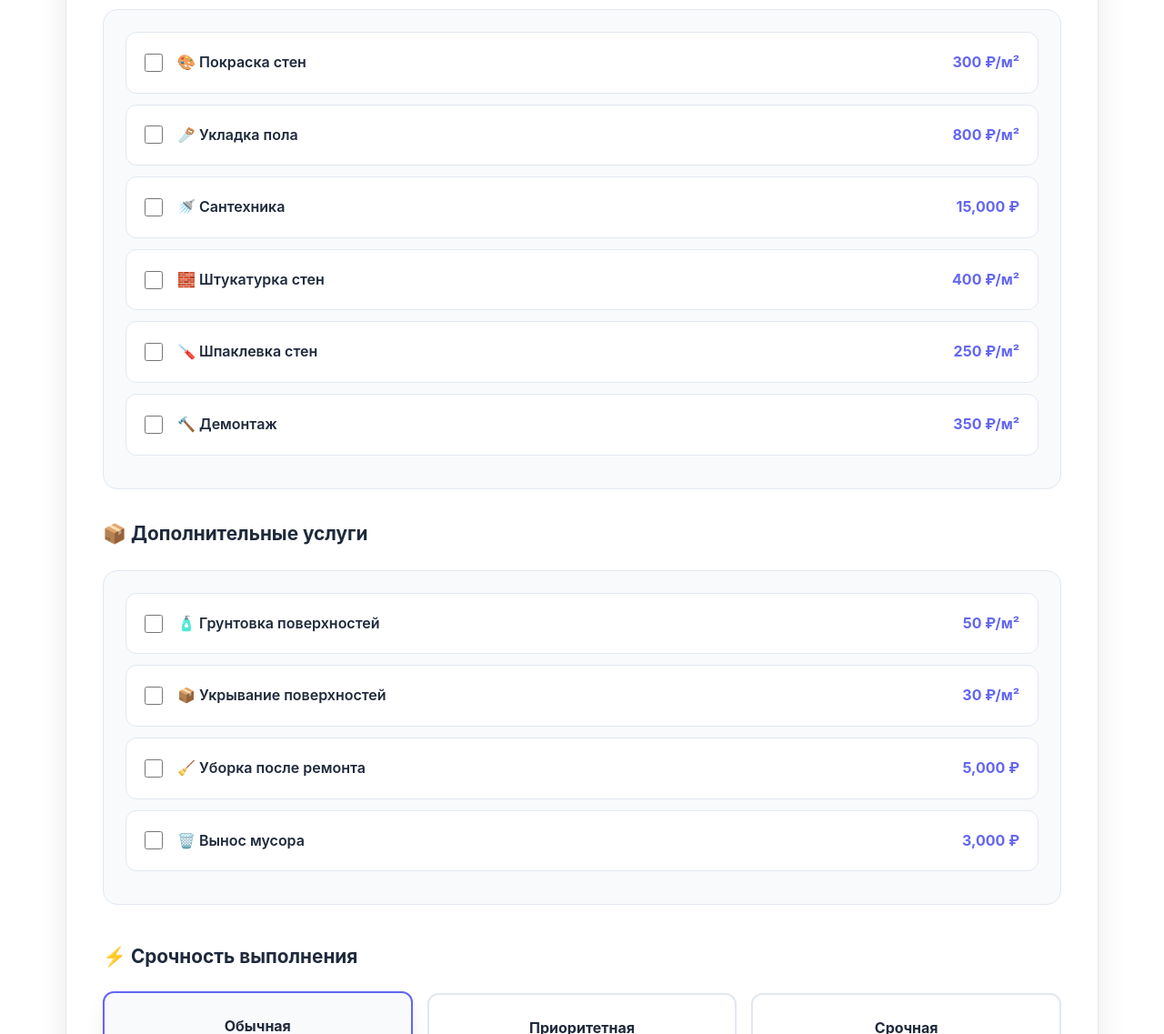
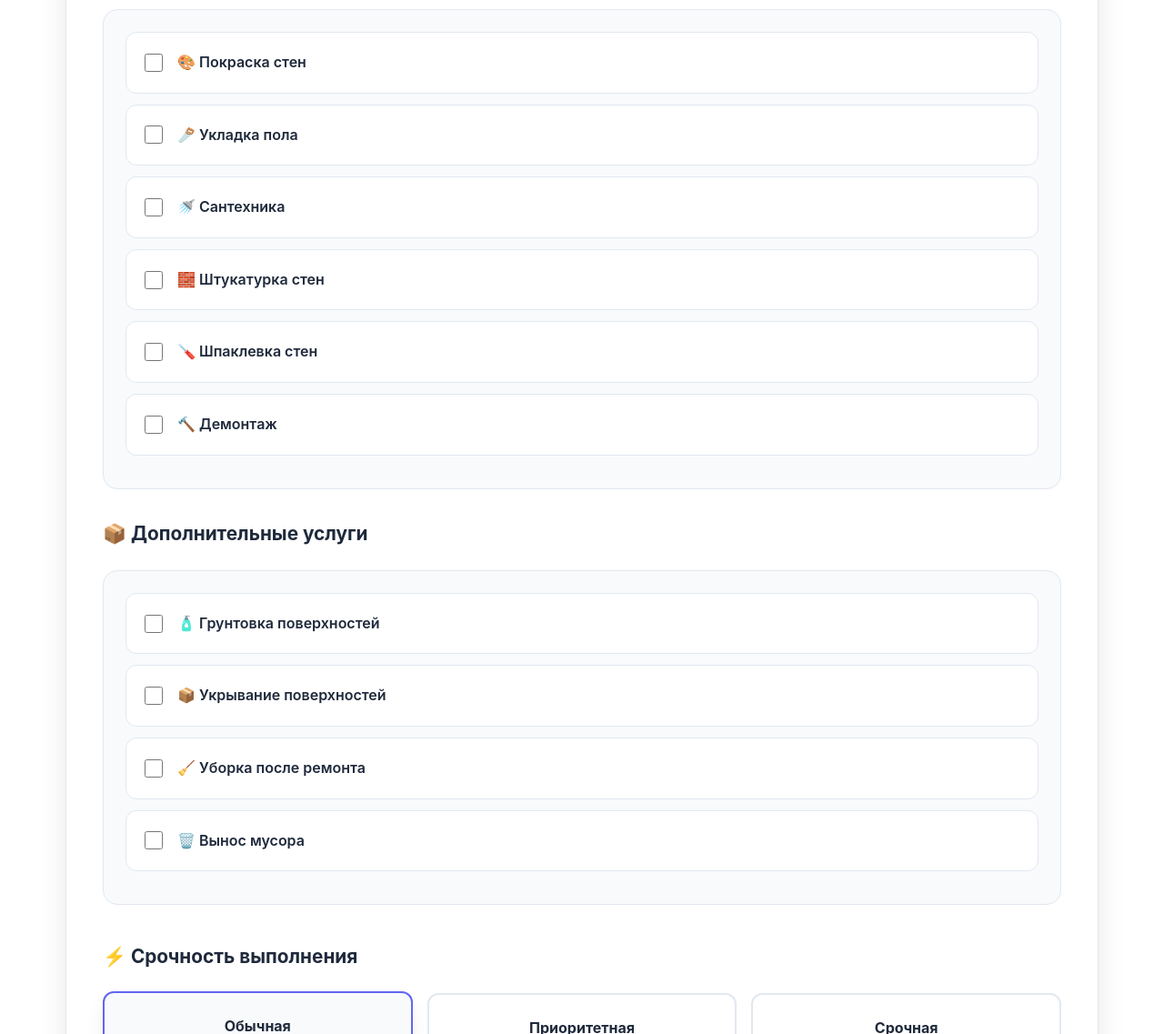
Before and after one commit to vf12776-ux/remont-pro, a plain HTML site: page index.html in a window 1280 px wide. Shown: the part 640-1777 px from the top of the page at 91% size. Drawn offline with Linux system fonts and the light colour scheme.

Commit message:
Update index.html

```diff
--- a/index.html
+++ b/index.html
@@ -1,3 +1,4 @@
+
 <!DOCTYPE html>
 <html lang="ru">
 <head>
@@ -32,7 +33,7 @@
       <div class="input-section">
         <div class="input-group">
           <label for="area">📐 Площадь помещения (м²)</label>
-          <input type="number" id="area" min="1" placeholder="Например: 50">
+          <input type="number" id="area" min="1" placeholder="Введите площадь в м²" required>
         </div>
 
         <div class="input-group">
@@ -54,7 +55,6 @@
               <input type="checkbox" id="service-painting" data-service="painting">
               <label for="service-painting">🎨 Покраска стен</label>
             </div>
-            <span class="service-price" id="price-painting">-</span>
           </div>
 
           <div class="service-item">
@@ -62,7 +62,6 @@
               <input type="checkbox" id="service-floor" data-service="floor">
               <label for="service-floor">🪚 Укладка пола</label>
             </div>
-            <span class="service-price" id="price-floor">-</span>
           </div>
 
           <div class="service-item">
@@ -70,16 +69,13 @@
               <input type="checkbox" id="service-plumbing" data-service="plumbing">
               <label for="service-plumbing">🚿 Сантехника</label>
             </div>
-            <span class="service-price" id="price-plumbing">-</span>
           </div>
 
-          <!-- Новые услуги -->
           <div class="service-item">
             <div class="service-info">
               <input type="checkbox" id="service-plaster" data-service="plaster">
               <label for="service-plaster">🧱 Штукатурка стен</label>
             </div>
-            <span class="service-price" id="price-plaster">-</span>
           </div>
 
           <div class="service-item">
@@ -87,7 +83,6 @@
               <input type="checkbox" id="service-putty" data-service="putty">
               <label for="service-putty">🪛 Шпаклевка стен</label>
             </div>
-            <span class="service-price" id="price-putty">-</span>
           </div>
 
           <div class="service-item">
@@ -95,7 +90,6 @@
               <input type="checkbox" id="service-demolition" data-service="demolition">
               <label for="service-demolition">🔨 Демонтаж</label>
             </div>
-            <span class="service-price" id="price-demolition">-</span>
           </div>
         </div>
 
@@ -106,7 +100,6 @@
               <input type="checkbox" id="service-primer">
               <label for="service-primer">🧴 Грунтовка поверхностей</label>
             </div>
-            <span class="service-price" id="price-primer">-</span>
           </div>
 
           <div class="service-item">
@@ -114,7 +107,6 @@
               <input type="checkbox" id="service-protection">
               <label for="service-protection">📦 Укрывание поверхностей</label>
             </div>
-            <span class="service-price" id="price-protection">-</span>
           </div>
 
           <div class="service-item">
@@ -122,7 +114,6 @@
               <input type="checkbox" id="service-cleaning">
               <label for="service-cleaning">🧹 Уборка после ремонта</label>
             </div>
-            <span class="service-price" id="price-cleaning">-</span>
           </div>
 
           <div class="service-item">
@@ -130,7 +121,6 @@
               <input type="checkbox" id="service-garbage">
               <label for="service-garbage">🗑️ Вынос мусора</label>
             </div>
-            <span class="service-price" id="price-garbage">-</span>
           </div>
         </div>
       </div>
```
